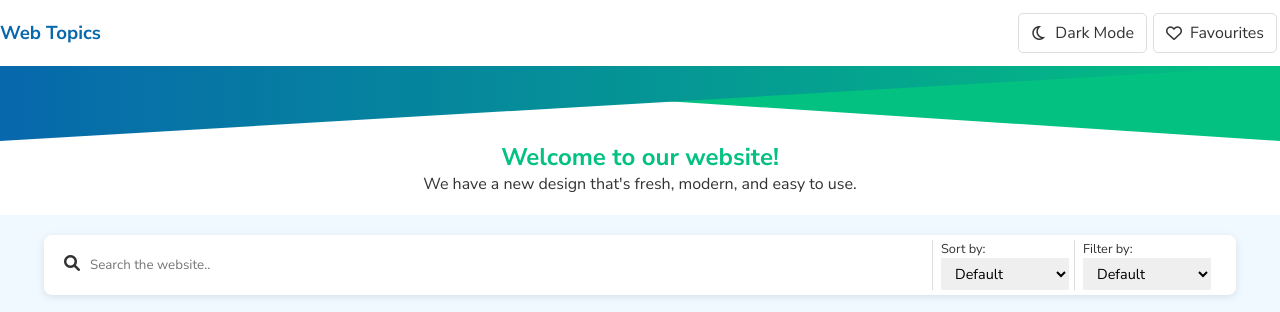
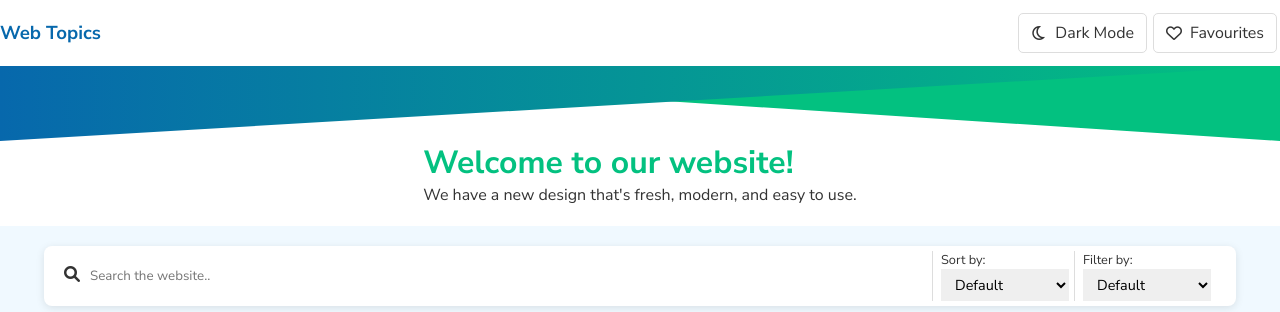
Before and after one commit to SD-0924/Banah-Hamdan-project1-, a plain HTML site: page index.html in a window 1280 px wide. Shown: the top 312 px of the page. Drawn offline with Linux system fonts and the light colour scheme.

Commit message:
v3, welcome text alignment

```diff
--- a/index.html
+++ b/index.html
@@ -22,10 +22,13 @@
       <div class="right-triangle"></div>
       <div class="left-triangle"></div>
 
-      <div class="welcome-banner">
-          <h2 class="welcome-banner-firstLine">Welcome to our website!</h2>
-          <p class="welcome-banner-secondLine">We have a new design that's fresh, modern, and easy to use.</p>
-      </div>
+      <div class="bottom-nav">
+        <div class="welcome-banner">
+            <h1 class="welcome-banner-firstLine">Welcome to our website!</h1>
+            <p class="welcome-banner-secondLine">We have a new design that's fresh, modern, and easy to use.</p>
+        </div>
+    </div>
+
    </header>
     <main>
         <div class="search-section">
--- a/style.css
+++ b/style.css
@@ -17,7 +17,7 @@ main{
     flex-grow: 1;
     display: flex;
     flex-direction: column;
-    height: 62vh;
+    height: 60vh;
 }
 
 body {
@@ -82,15 +82,20 @@ header {
 }
 
 
-
+.bottom-nav {
+    display: flex;
+    justify-content: center;
+    /* margin-bottom: 10px; */
+}
 .welcome-banner {
-    text-align: center;
     margin-bottom: 10px;
-    margin-top: 0;
 }
 
 .welcome-banner-firstLine {
     color: var(--brand-secondary);
+}
+.welcome-banner-secondLine{
+    color: var(--body-text);
 }
 
 .search-section {
```
